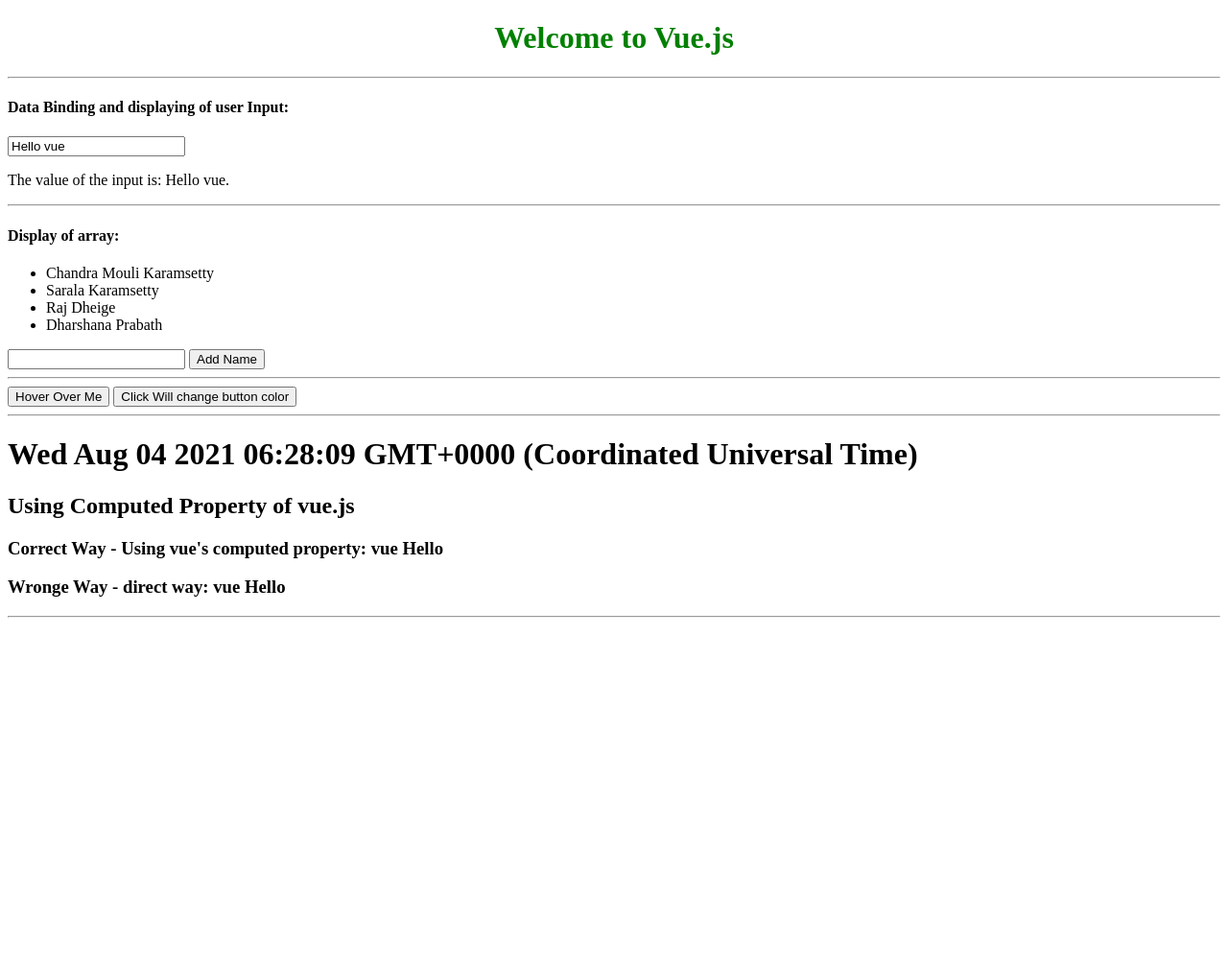
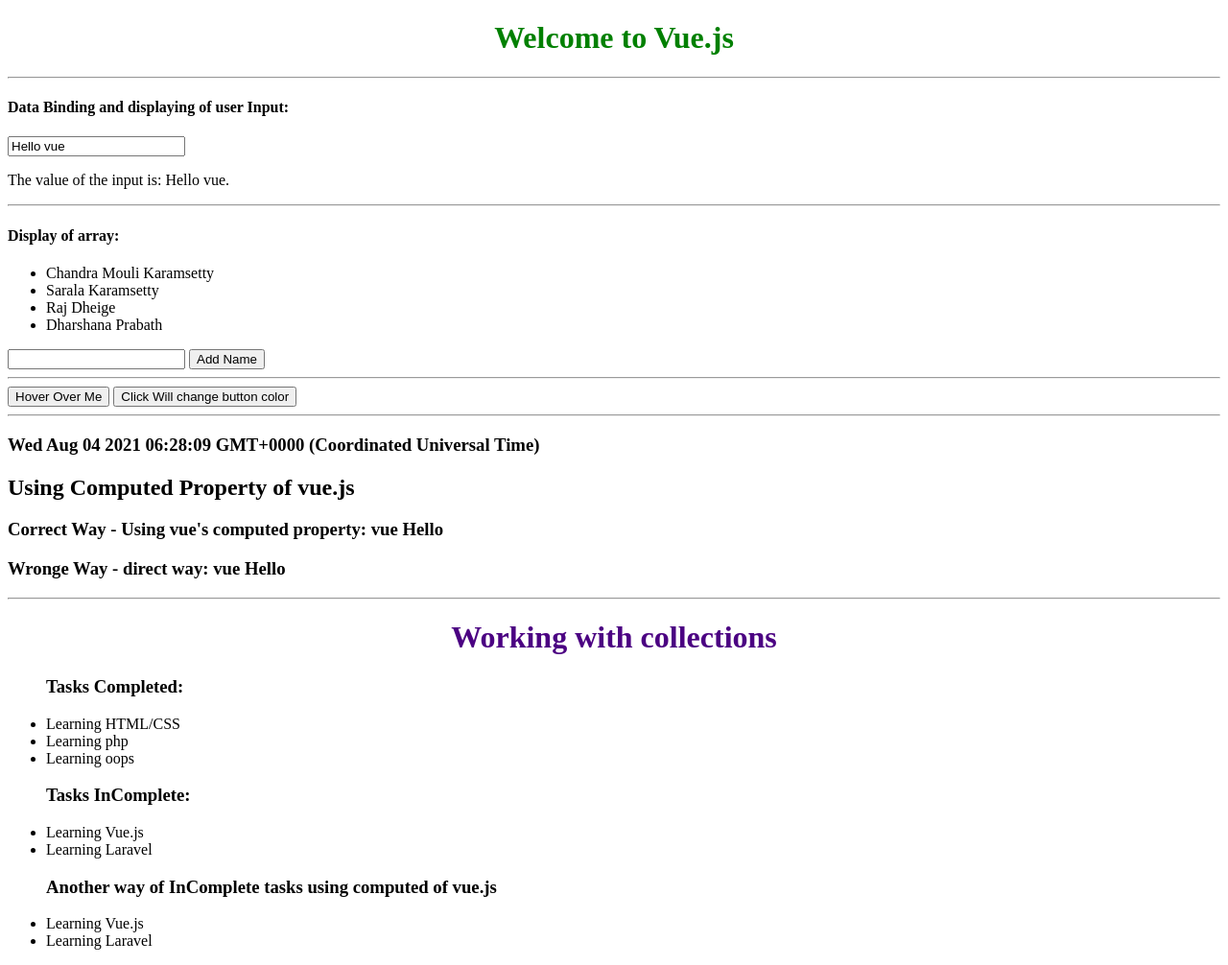
Before and after one commit to karamsetty09/vue2, a website: page vue/index.html in a window 1280 px wide. Shown: the whole page at 96% size. Before the commit the page ends 800 px from the top, so only its background shows below. Drawn offline with nearby package versions, Linux system fonts and the light colour scheme.

Commit message:
Working with collections.

```diff
--- a/vue/index.html
+++ b/vue/index.html
@@ -7,6 +7,7 @@
     <title>vue.js App</title>
     <style type="text/css">
         .color-blue {color:green;}
+        .color-orange {color:indigo;}
         .is-loading { background: indianred;}
     </style>
 </head>
@@ -44,7 +45,7 @@
         <hr></hr>
 
         <!-- Display of Date -->
-        <h1 v-text="new Date()"></h1>
+        <h3 v-text="new Date()"></h3>
         <!-- splitting and reversing message: It's not good practice -> Make use of computed properties of vue instance. -->
         <h2>Using Computed Property of vue.js</h2>
         <h3>  Correct Way - Using vue's computed property: {{reversedMessage}}  </h3>
@@ -52,6 +53,15 @@
 
         <hr></hr>
 
+        <h1 :class="{ 'color-orange': true }"><center>Working with collections</center></h1>
+        <ul>
+            <h3>Tasks Completed:</h3>
+            <li v-for="task in tasks" v-if="task.completed" v-text="task.description"></li>
+            <h3>Tasks InComplete:</h3>
+            <li v-for="task in tasks" v-if="!task.completed" v-text="task.description"></li>
+            <h3>Another way of InComplete tasks using computed of vue.js</h3>
+            <li v-for="task in incompleteTasks" v-text="task.description"></li>
+        </ul>
 
     </div>
 
@@ -73,7 +83,14 @@
             title: "I am the title of the Hover button.", // title for the hover button.
             className: 'color-blue',       // using class to call color style.
             isLoading: false,             // setting falsy for botton color.
-        },
+            tasks:[                         // Collections for display and play
+                {description: 'Learning Vue.js', completed: false},
+                {description: 'Learning HTML/CSS', completed: true},
+                {description: 'Learning Laravel', completed: false},
+                {description: 'Learning php', completed: true},
+                {description: 'Learning oops', completed: true},
+            ]
+            },
 
             methods:{
                 addName(){                                  // Method to insert new Name.
@@ -88,6 +105,9 @@
             computed: {
                 reversedMessage(){
                     return this.message.split(' ').reverse().join(' ');
+                },
+                incompleteTasks(){
+                    return this.tasks.filter(task=> ! task.completed);
                 }
             }
         });
```
